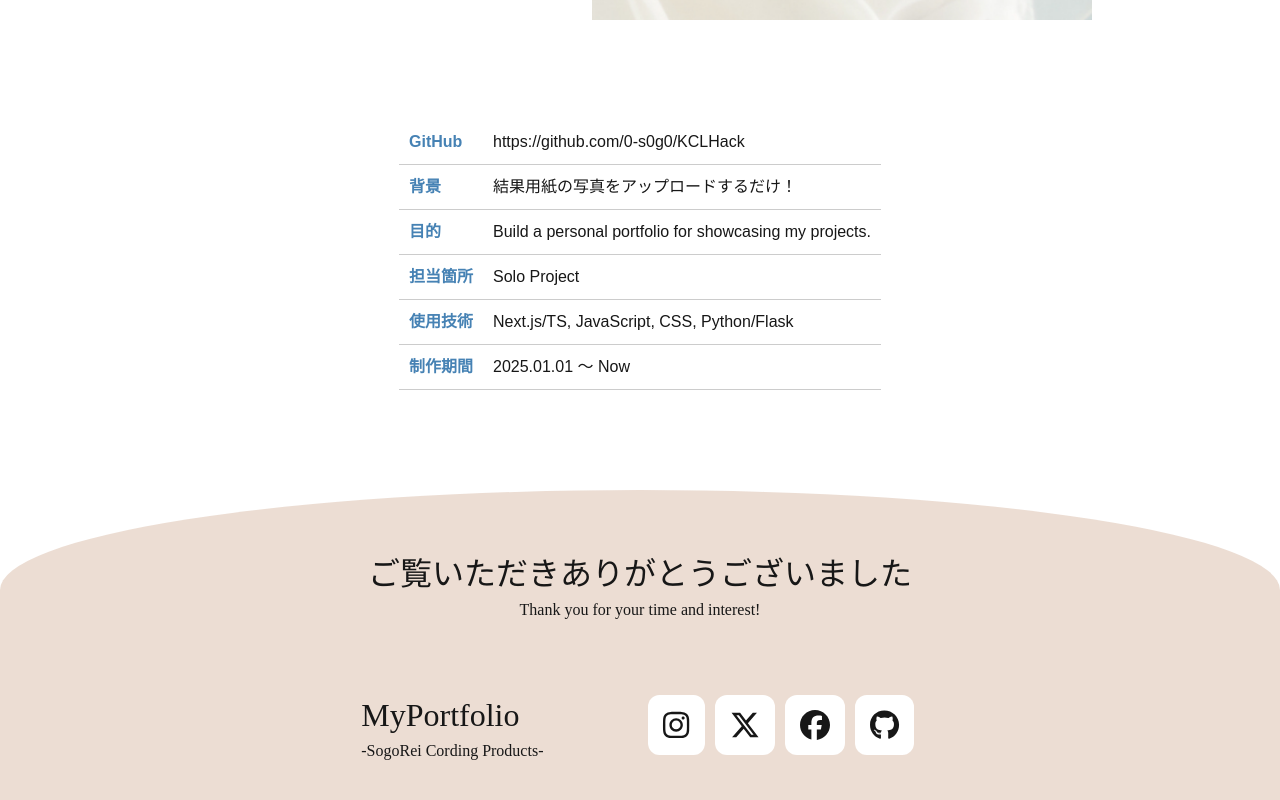
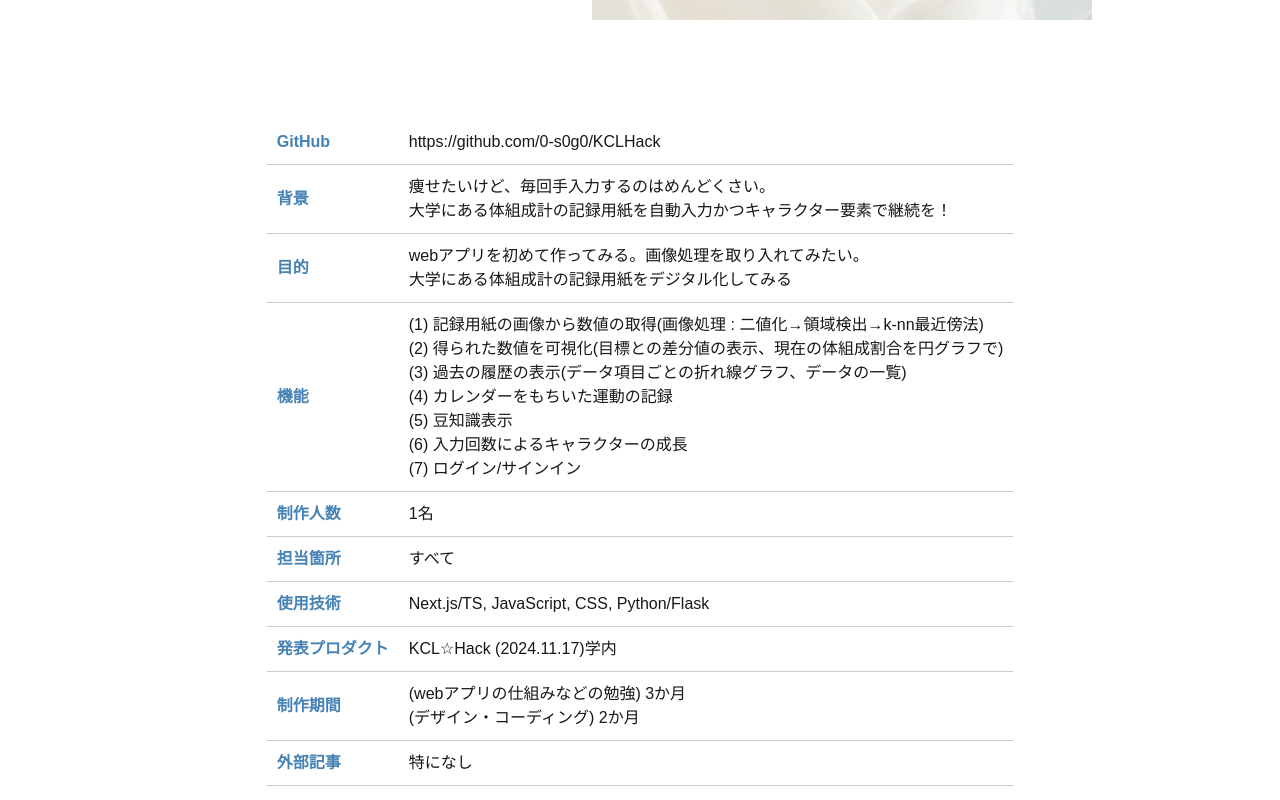
Before and after one commit to Yiwashi/kitaQdenkiHP, a Next.js app: page /productpages/1 in a window 1280 px wide. Shown: the part 580-1380 px from the top of the page. Built offline with nearby package versions, Linux system fonts and the light colour scheme.

Commit message:
Product:詳細ページを作った

```diff
--- a/package.json
+++ b/package.json
@@ -18,6 +18,7 @@
     "next": "15.1.6",
     "react": "^19.0.0",
     "react-dom": "^19.0.0",
+    "react-markdown": "^10.0.1",
     "react-scroll": "^1.9.3",
     "router": "^2.1.0"
   },
--- a/src/app/data/projects.ts
+++ b/src/app/data/projects.ts
@@ -14,9 +14,13 @@ export const projects = [
     technologies: ["Next.js/TS", "JavaScript", "CSS", "Python/Flask"],
     awardTitle: "KCL☆Hack (2024/11) 金賞",
     github: "https://github.com/0-s0g0/KCLHack",
-    duration: "2025.01.01 ～ Now",
-    goal: "Build a personal portfolio for showcasing my projects.",
-    role: "Solo Project",
+    background :"痩せたいけど、毎回手入力するのはめんどくさい。  \n大学にある体組成計の記録用紙を自動入力かつキャラクター要素で継続を！",
+    purpose:"webアプリを初めて作ってみる。画像処理を取り入れてみたい。  \n大学にある体組成計の記録用紙をデジタル化してみる",
+    function:"(1) 記録用紙の画像から数値の取得(画像処理 : 二値化→領域検出→k-nn最近傍法)  \n(2) 得られた数値を可視化(目標との差分値の表示、現在の体組成割合を円グラフで)  \n(3) 過去の履歴の表示(データ項目ごとの折れ線グラフ、データの一覧)  \n(4) カレンダーをもちいた運動の記録  \n(5) 豆知識表示  \n(6) 入力回数によるキャラクターの成長  \n(7) ログイン/サインイン",
+    number:'1名',
+    role: "すべて",
+    prezentation:'KCL☆Hack (2024.11.17)学内',
+    duration: "(webアプリの仕組みなどの勉強) 3か月  \n(デザイン・コーディング) 2か月",
 },
 {
     id: 2,
@@ -26,18 +30,38 @@ export const projects = [
     image: product2img,
     tags: ["Web App", "Team Project","Award"],
     technologies: ["Next.js/TS", "WebRTC", "CSS", "Python/Flask"],
-    awardTitle: "ハックツハッカソン(2024/12)企業賞"
+    awardTitle: "ハックツハッカソン(2024/12)企業賞",
+    github: "https://github.com/jangwoung/GAKUSAI-AnkyloCup",
+    background :"ハッカソンお題「しかく」から「市か区」を連想。観光と言ったら写真！  \nその写真を活用して観光大臣になり旅をより一層楽しめるようにしたい！",
+    purpose:"はじめてのチーム開発。深層学習を取り入れてみたい!  \ngeminiApiを使ったAI文章を作成してみたい!",
+    function:"(1) Googleアカウントで簡単にログイン/サインアップ  \n(2) スマートフォンのカメラで自撮り写真を撮影📷  \n(3) 撮影した写真から、ランダムであなたを素敵な観光地へ案内してくれます  \n(4) この画像を自由にカスタマイズして、オリジナルの観光ポスターを作成  \n(5) AIがあなたを観光大臣としてポスターと一緒に観光地を宣伝！  \n(6) 実際に観光地に訪れて写真を撮ると、お得な割引券をゲットできるかも!?  \n(7) みんなにポスターを公開して、観光地を盛り上げよう！",
+    number:'2名',
+    role: "撮影した画像から人物領域のセグメンテーションAPI作成(前処理、人物検出、領域補正)  \nこの人物と背景の合成画像から画像編集機能(画像加工、テキスト、オブジェクトの追加・編集)  \nGeminiAPIプロンプト作成",
+    prezentation:'ハックツハッカソン(2024.12.15)  \nProgate賞受賞',
+    duration: "10日間",
+    outname:"topa'z記事",
+    outlink:"https://topaz.dev/projects/3d8247708bf924069bec",
   },
 
   {
     id: 3,
     title: "ThanksLink",
     description: "「ありがとう」で繋がる・広がるSNS",
-    description2: "投稿で見えるわたしの想い",
+    description2: "この気持ちにまた会おう",
     image: product3img,
     tags: ["Web App", "Team Project","Award"],
     technologies: ["Next.js/TS", "master.js", "CSS","SQL"],
-    awardTitle: "技育camp(2025/01)努力賞"
+    awardTitle: "技育camp(2025/01)努力賞",
+    github: "https://github.com/0-s0g0/thankyou-app",
+    background :"「うれしい」を共有したい！この気持ちを忘れたくない！  \nそんな気持ちをいつでもどこでも共有できるアプリを作りたい",
+    purpose:"SQLデータベースの勉強がしたい  \n物理演算を用いるフレームワークに挑戦してみたい",
+    function:"(1) 「ありがとう」の投稿  \nグループの作成ができ、グループごとに些細なことでも「ありがとう」をつぶやくことができる  \n投稿に対するいいね・コメントができる  \n(2)誕生日のお祝い機能  \nメッセージカードを作成・送信することができる  \n(3)感謝の見える化  \nグループごとの投稿数をボールの大きさで可視化",
+    number:'2名',
+    role: "POST/reply投稿・作成画面  \n誕生日（受信・送信）画面・メッセージカード作成機能  \nGeminiAPIプロンプト作成  \nmaster.jsによるボールの作成",
+    prezentation:'技育camp(2025.1.19)  \n努力賞受賞',
+    duration: "7日間",
+    outname:"技育プロジェクト : サポーターズ公式X",
+    outlink:"https://x.com/geek_pjt/status/1880902623957827945",
   },
   {
     id: 4,
@@ -47,6 +71,14 @@ export const projects = [
     image: product4img,
     tags: ["Website", "Team Project"],
     technologies: ["Next.js/TS", "HTML", "CSS", "jQuery"],
+    github: "https://github.com/0-s0g0/MyPortfolio_Next",
+    background :"ハッカソンで作った作品をまとめたサイトを作りたい  \nLT等で使うポートフォリオを作りたい！",
+    purpose:"初心に戻ってHTMLとCSSのコーディングを丁寧に一からしたい。  \nCloudFlareに挙げるのでnextで一から書き直した",
+    function:"(1) Productリストとその詳細情報  \n活動履歴の作成  \nnfc表示用のcontactモーダル ",
+    number:'1名',
+    role: "すべて",
+    prezentation:'特になし',
+    duration: "(2025.01.01～Now)",
   },
 
 
--- a/src/app/globals.css
+++ b/src/app/globals.css
@@ -19,7 +19,3 @@ body {
   background: var(--background);
   font-family: Arial, Helvetica, sans-serif;
 }
-
-.textWithBreaks {
-  white-space: pre-line;  /* 改行をそのまま表示 */
-}
--- a/src/app/productpages/[id]/page.tsx
+++ b/src/app/productpages/[id]/page.tsx
@@ -7,6 +7,7 @@ import Link from 'next/link';
 import pagestyles from './../styles/productpage.module.css';  // スタイルのインポート
 import PageHeader from "../components/Header/pageHeader";
 import Fotter from "@/app/components/footer/footer";
+import ReactMarkdown from 'react-markdown';
 import { use } from 'react';  // React.use() をインポート
 
 // paramsを非同期で解決
@@ -53,23 +54,43 @@ const ProjectDetail = ({ params }: { params: Promise<{ id: string }> }) => {
             </tr>
             <tr className={pagestyles.tableRow}>
               <th>背景</th>
-              <td>{project.description}</td>
+              <td> <ReactMarkdown>{project.background}</ReactMarkdown></td>
             </tr>
             <tr className={pagestyles.tableRow}>
               <th>目的</th>
-              <td>{project.goal}</td>
+              <td> <ReactMarkdown>{project.purpose}</ReactMarkdown></td>
+            </tr>
+            <tr className={pagestyles.tableRow}>
+              <th>機能</th>
+              <td> <ReactMarkdown>{project.function}</ReactMarkdown></td>
+            </tr>
+            <tr className={pagestyles.tableRow}>
+              <th>制作人数</th>
+              <td><ReactMarkdown>{project.number}</ReactMarkdown></td>
             </tr>
             <tr className={pagestyles.tableRow}>
               <th>担当箇所</th>
-              <td>{project.role}</td>
+              <td><ReactMarkdown>{project.role}</ReactMarkdown></td>
             </tr>
             <tr className={pagestyles.tableRow}>
               <th>使用技術</th>
               <td>{project.technologies.join(", ")}</td>
             </tr>
             <tr className={pagestyles.tableRow}>
+              <th>発表プロダクト</th>
+              <td>{project.prezentation}</td>
+            </tr>
+            <tr className={pagestyles.tableRow}>
               <th>制作期間</th>
-              <td>{project.duration}</td>
+              <td><ReactMarkdown>{project.duration}</ReactMarkdown></td>
+            </tr>
+            <tr className={pagestyles.tableRow}>
+              <th>外部記事</th>
+              {project.outlink ? (
+                <td><Link href={project.outlink}>{project.outlink}</Link></td>
+              ) : (
+                <td>特になし</td>  // outlinkがない場合はハイフン（または任意のメッセージ）を表示
+              )}
             </tr>
           </tbody>
         </table>
```
Also changed, not shown: 1 other file (tests, documents, lock files or other folders).
